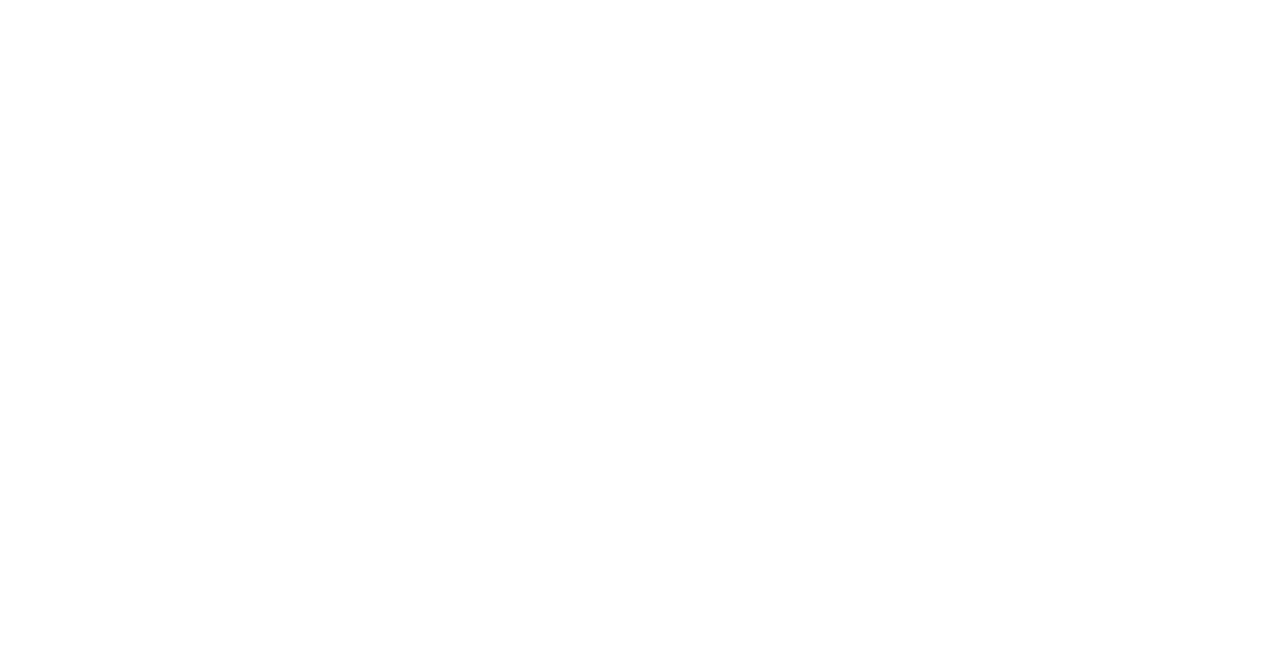
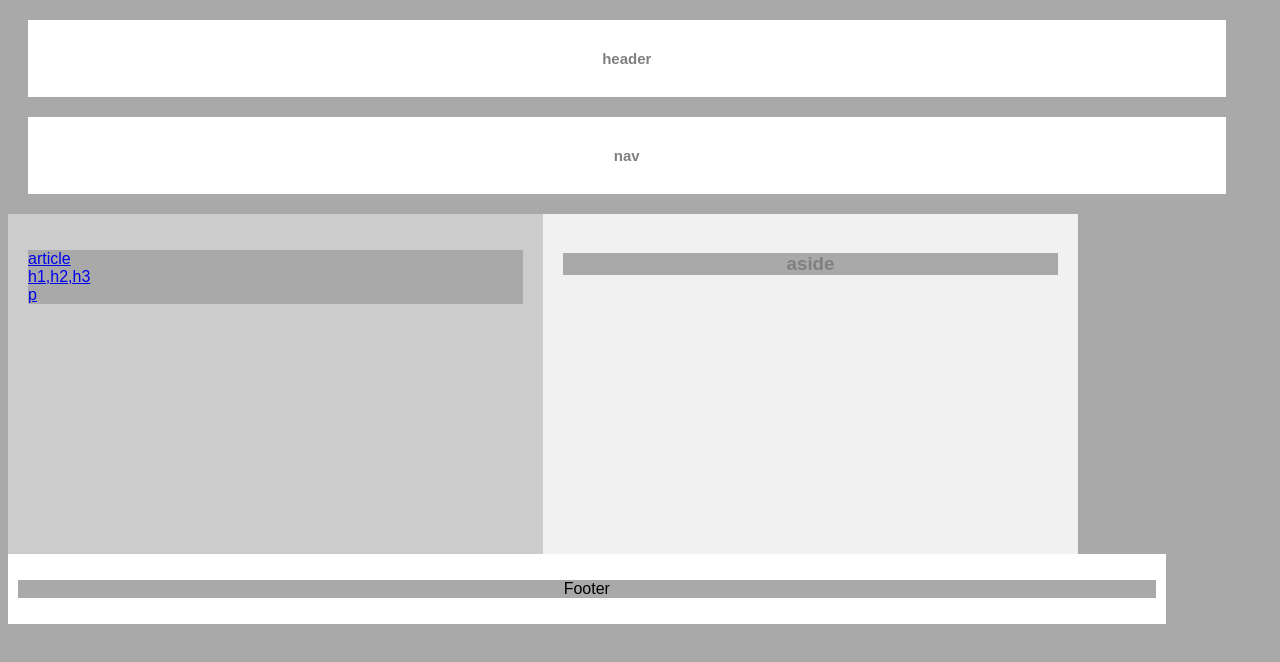
Before and after one commit to scbonner/refresh, a plain HTML site: page refresh.html in a window 1280 px wide. Drawn offline with Linux system fonts and the light colour scheme.

Commit message:
update html

```diff
--- a/refresh.html
+++ b/refresh.html
@@ -1,10 +1,108 @@
-<doctype html>
-  <html>
-    <head>
-      <title>Going back to basics>
-    </head>
+<!DOCTYPE html>
+<html lang="en">
+<head>
+<title>HW-Wireframe</title>
+<meta charset="utf-8">
+<meta name="viewport" content="width=device-width, initial-scale=1">
+<style>
+* {
 
-    <body>
-      <h1>Never Give Up!</h1>
-    </body>
-  </html>
+  background-color: darkgrey;
+
+}
+body {
+  font-family: Arial, Helvetica, sans-serif;
+}
+
+/* Style the header */
+.header {
+  background-color: white;
+  color: grey;
+  margin: 20px;
+  padding: 30px;
+  width: 90%;
+  text-align: center;
+  font-size: 15px;
+}
+</style>
+
+<h2 class="header">header</h2>
+<h2 class="header">nav</h2>
+
+<style>
+
+/* Create two columns/boxes that floats next to each other */
+nav {
+  float: left;
+  width: 495px;
+  height: 300px; /* only for demonstration, should be removed */
+  background: #ccc;
+  padding: 20px;
+}
+
+/* Style the list inside the menu */
+nav ul {
+  list-style-type: none;
+  padding: 0;
+}
+
+article {
+  float: left;
+  padding: 20px;
+  width: 495px;
+  text-align: center;
+  color: grey;
+  background-color: #f1f1f1;
+  height: 300px; /* only for demonstration, should be removed */
+}
+
+/* Clear floats after the columns */
+section:after {
+  content: "";
+  display: table;
+  clear: both;
+}
+
+/* Style the footer */
+footer {
+  background-color: white;
+  padding: 10px;
+  width: 90%;
+  text-align: center;
+  color:black;
+
+}
+
+/* Responsive layout - makes the two columns/boxes stack on top of each other instead of next to each other, on small screens */
+@media (max-width: 600px) {
+  nav, article {
+    width: 495px;
+    height: auto;
+  }
+}
+</style>
+</head>
+<body>
+
+
+<section>
+  <nav>
+    <ul>
+      <li><a href="#">article</a></li>
+      <li><a href="#">h1,h2,h3</a></li>
+      <li><a href="#">p</a></li>
+    </ul>
+  </nav>
+
+  <article>
+    <h1>aside</h1>
+
+  </article>
+</section>
+
+<footer>
+  <p>Footer</p>
+</footer>
+
+</body>
+</html>
```
